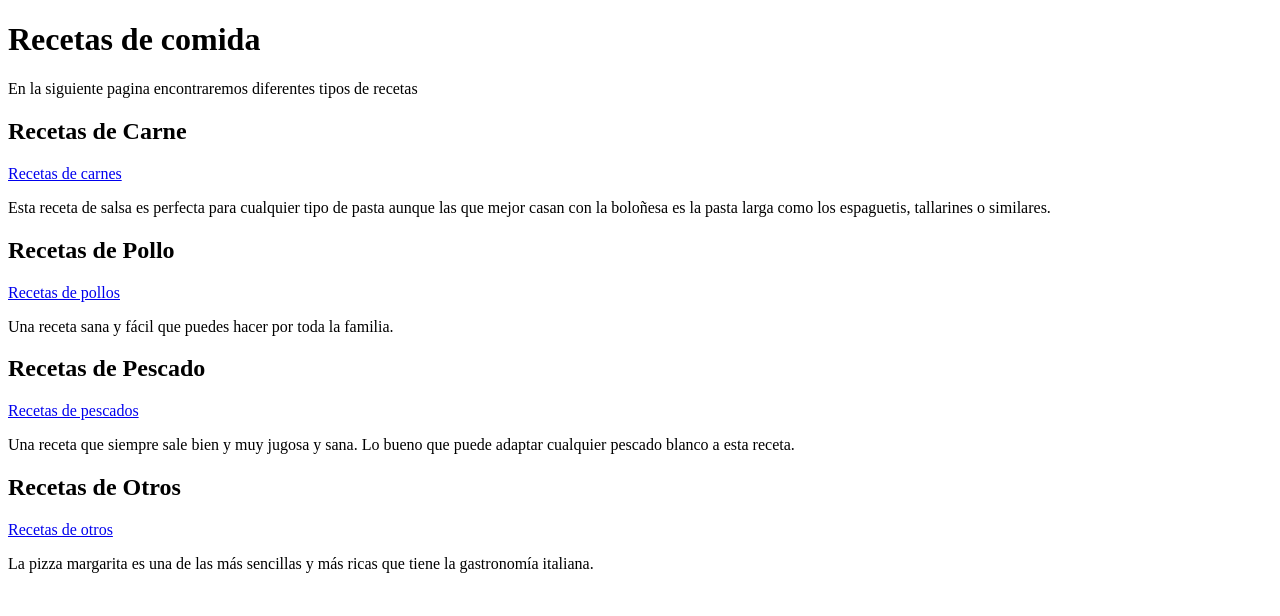
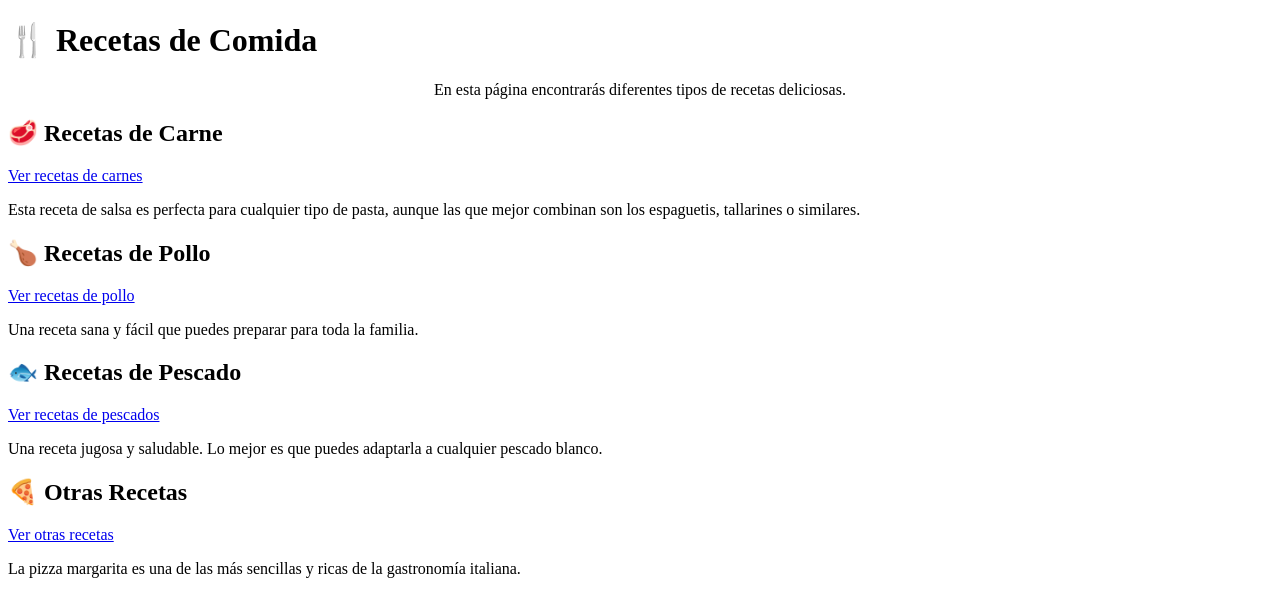
Before and after one commit to javierartunduaga0-bot/talentocun, a plain HTML site: page index.html in a window 1280 px wide. Drawn offline with Linux system fonts and the light colour scheme.

Commit message:
Update index.html

```diff
--- a/index.html
+++ b/index.html
@@ -1,33 +1,36 @@
 <!DOCTYPE html>
-<html>
-    <head>
-        <title>Recetas de comida</title>
-    </head>
-    <body>
-        <h1>Recetas de comida</h1>
-        <p>En la siguiente pagina encontraremos diferentes tipos de recetas</p>
+<head>
+    <title>Recetas de Comida</title>
+    <link rel="stylesheet" href="style.css">
+</head>
+<body>
+    <h1>🍴 Recetas de Comida</h1>
+    <p style="text-align:center;">En esta página encontrarás diferentes tipos de recetas deliciosas.</p>
 
+    <section>
+        <h2>🥩 Recetas de Carne</h2>
+        <a href="/Carnes/receta_carnes.html" target="_blank">Ver recetas de carnes</a>
+        <p>Esta receta de salsa es perfecta para cualquier tipo de pasta, aunque las que mejor combinan son los espaguetis, tallarines o similares.</p>
+    </section>
 
+    <section>
+        <h2>🍗 Recetas de Pollo</h2>
+        <a href="/Pollos/receta_pollo.html" target="_blank">Ver recetas de pollo</a>
+        <p>Una receta sana y fácil que puedes preparar para toda la familia.</p>
+    </section>
 
-        <h2>Recetas de Carne</h2>
-        <a href="/Carnes/receta_carnes.html" target="_blank" title="Recetas de carnes">Recetas de carnes</a><br>
-        <p>Esta receta de salsa es perfecta para cualquier tipo de pasta aunque las que mejor casan con la boloñesa es la pasta larga como los espaguetis, tallarines o similares.</p>
+    <section>
+        <h2>🐟 Recetas de Pescado</h2>
+        <a href="/Pescados/receta_pescado.html" target="_blank">Ver recetas de pescados</a>
+        <p>Una receta jugosa y saludable. Lo mejor es que puedes adaptarla a cualquier pescado blanco.</p>
+    </section>
 
-        <h2>Recetas de Pollo</h2>
-        <a href="/Pollos/receta_pollo.html" target="_blank" title="Recetas de pollos">Recetas de pollos</a><br>
-        <p>Una receta sana y fácil que puedes hacer por toda la familia.</p>
+    <section>
+        <h2>🍕 Otras Recetas</h2>
+        <a href="/Otros/receta_otros.html" target="_blank">Ver otras recetas</a>
+        <p>La pizza margarita es una de las más sencillas y ricas de la gastronomía italiana.</p>
+    </section>
 
-        <h2>Recetas de Pescado</h2>
-        <a href="/Pescados/receta_pescado.html" target="_blank" title="Recetas de pescados">Recetas de pescados</a><br>
-        <p>Una receta que siempre sale bien y muy jugosa y sana. Lo bueno que puede adaptar cualquier pescado blanco a esta receta.</p>
-
-        <h2>Recetas de Otros</h2>
-        <a href="/Otros/receta_otros.html" target="_blank" title="Recetas de otros">Recetas de otros</a><br>
-        <p>La pizza margarita es una de las más sencillas y más ricas que tiene la gastronomía italiana.</p>
-
-    </body>
-
-
-
-
+    <script src="script.js"></script>
+</body>
 </html>
```
